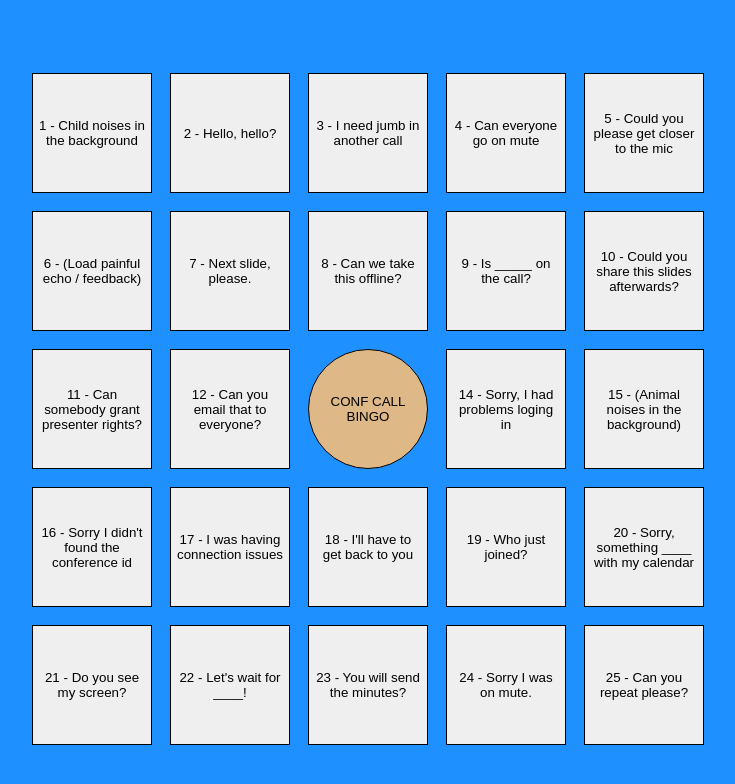
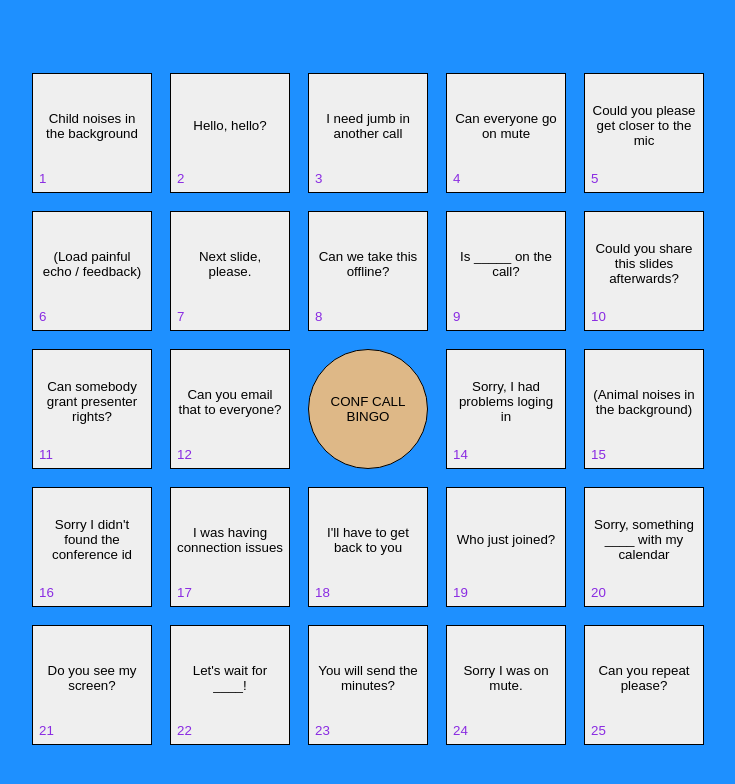
Before and after one commit to sohrab-salehi/bingo, a React (Vite) app: page / in a window 1280 px wide. Shown: the top 784 px of the page, without its empty margins (272-1007 px from the left). Built offline with nearby package versions, Linux system fonts and the light colour scheme.

Commit message:
Add some styles

```diff
--- a/src/index.scss
+++ b/src/index.scss
@@ -15,23 +15,32 @@ body {
   justify-content: center;
   align-items: stretch;
   align-content: stretch;
+
   div {
-    display: flex;
-    justify-content: center;
-    align-items: center;
-    height: 100vh;
-    vertical-align: middle;
-    width: 120px;
-    height: 120px;
-
     text-align: center;
     padding: 8px;
 
     button {
+      width: 120px;
+      height: 120px;
+      display: flex;
+      flex-direction: column;
+      border: 1px solid black;
+      padding: 6px;
+    }
+
+    .cell-text {
+      display: flex;
+      align-items: center;
+      justify-content: center;
+      height: 100%;
       width: 100%;
-      height: 100%;
-      border: 1px solid black;
     }
+
+    .cell-number {
+      color: blueviolet;
+    }
+
     .center-cell {
       background-color: burlywood;
       border-radius: 100%;
--- a/src/pages/Home.tsx
+++ b/src/pages/Home.tsx
@@ -32,7 +32,7 @@ function Home() {
             <div key={cell.id}>
               {cell.id === 13 ? (
                 <button className="center-cell" type="button">
-                  {cell.text}
+                  <span className="cell-text">{cell.text}</span>
                 </button>
               ) : (
                 <button
@@ -40,7 +40,8 @@ function Home() {
                   onClick={() => onClickCell(cell.id)}
                   type="button"
                 >
-                  {cell.id} - {cell.text}
+                  <span className="cell-text">{cell.text}</span>
+                  <span className="cell-number">{cell.id}</span>
                 </button>
               )}
             </div>
```
